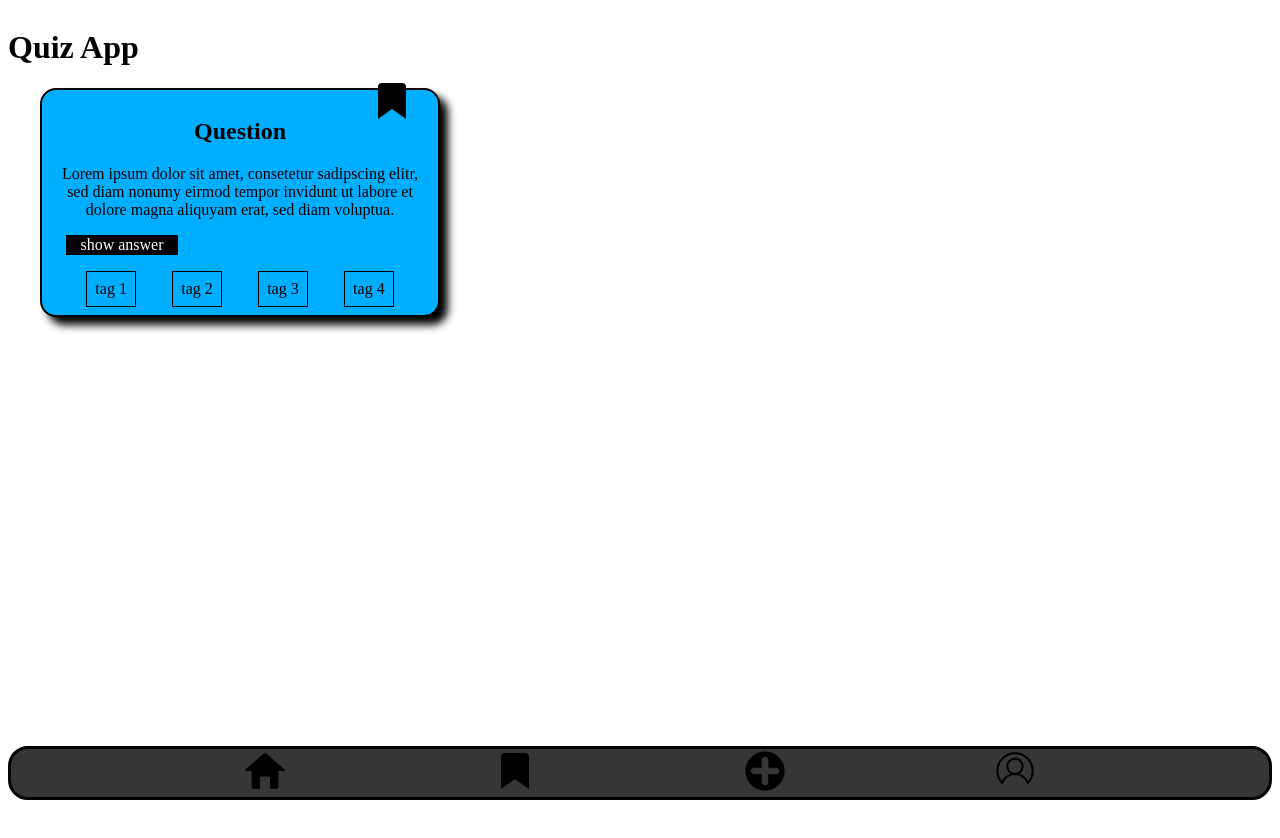
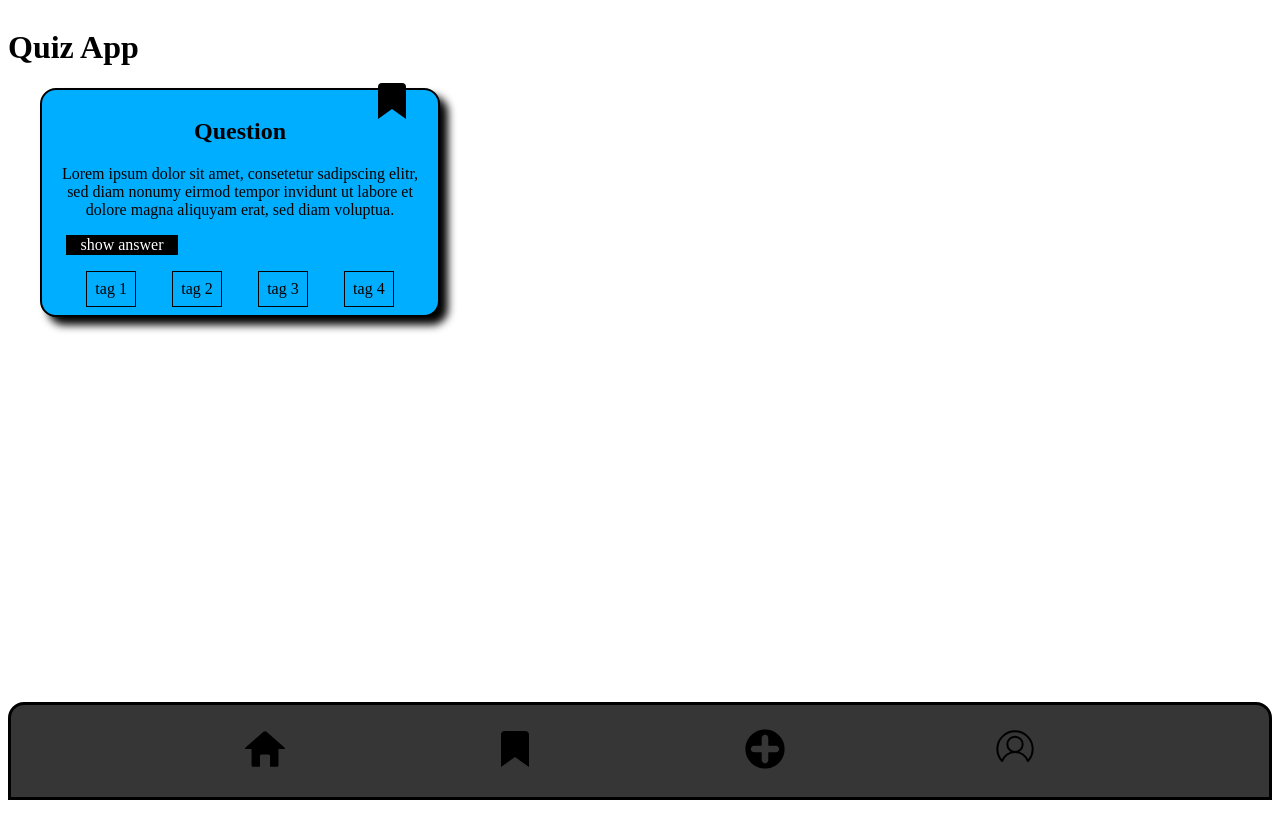
Before and after one commit to badabam/github-actions-hh-web-22-1, a website: page index.html in a window 1280 px wide. Drawn offline with Linux system fonts and the light colour scheme.

Commit message:
Complete nav

```diff
--- a/index.html
+++ b/index.html
@@ -14,7 +14,7 @@
         <article class="card">
           <h2>Question</h2>
           <button class="card__bookmark">
-            <img src="../../images/bookmark 20x20px.svg" alt="bookmark button" height="40" />
+            <img src="../../images/bookmark 20x20px.svg" alt="bookmark button" height="40" width="40" />
           </button>
           <p>
             Lorem ipsum dolor sit amet, consetetur sadipscing elitr, sed diam nonumy eirmod tempor invidunt ut labore et
--- a/styles/components/nav.css
+++ b/styles/components/nav.css
@@ -1,10 +1,13 @@
 .nav {
   background-color: var(--color-dark-gray);
   padding: 1rem;
-  position: sticky;
+  position: fixed;
   bottom: 0;
+  left: 0.5em;
+  right: 0.5em;
   border: 3px solid black;
-  border-radius: 20px;
+  border-top-left-radius: 1em;
+  border-top-right-radius: 1em;
   margin-top: 2em;
   padding: 1.5rem;
 }
```
Also changed, not shown: styles/components/card.html (+1 -1 lines).
